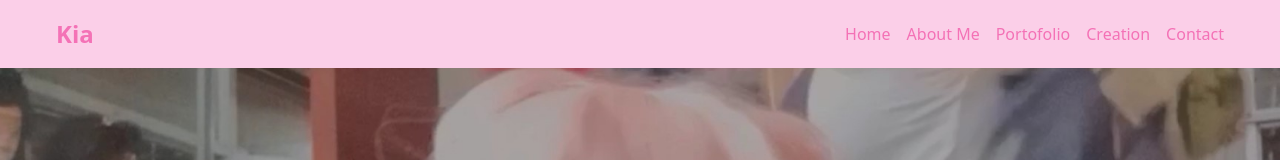
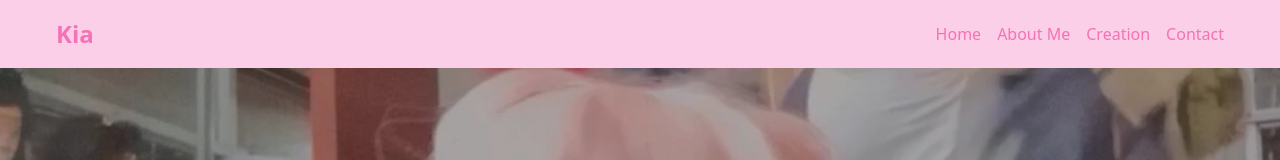
Before and after one commit to Kiaaa22/my-portofolio-nextjs, a Next.js app in the folder next-portofolio/: page / in a window 1280 px wide. Shown: the top 160 px of the page. Built offline with nearby package versions, Linux system fonts and the light colour scheme.

Commit message:
betulin navbar n about

```diff
--- a/next-portofolio/components/Navbar.js
+++ b/next-portofolio/components/Navbar.js
@@ -16,11 +16,6 @@ const [nav, setNav] = useState(false)
             id: 2,
             name: 'about',
             link: 'About'
-        },
-        {
-            id: 3,
-            name: "Portofolio",
-            link: 'WhatDo'
         },
         {
             id: 4,
@@ -48,11 +43,6 @@ const [nav, setNav] = useState(false)
                     <li>
                         <Link href={"About"} className="text-pink-400">
                             About Me
-                        </Link>
-                    </li>
-                    <li>
-                        <Link href={"WhatDo"} className="text-pink-400">
-                            Portofolio
                         </Link>
                     </li>
                     <li>
--- a/next-portofolio/pages/WhatDo.js
+++ b/next-portofolio/components/WhatDo.js
@@ -1,5 +1,5 @@
 import React from 'react'
-import Heading from '../components/Heading'
+import Heading from './Heading'
 
 import {GoPencil} from 'react-icons/go'
 import {IoMdMicrophone} from 'react-icons/io'
--- a/next-portofolio/pages/About.js
+++ b/next-portofolio/pages/About.js
@@ -8,6 +8,7 @@ import { BsFillPersonFill } from 'react-icons/bs'
 import Link from 'next/link'
 import Skills from '@/components/Skills'
 import Navbar from '@/components/Navbar'
+import WhatDo from '@/components/WhatDo'
 
 const About = () => {
   return (
@@ -85,6 +86,7 @@ const About = () => {
         {/* <Button link="#" text="Hire Me" /> */}
       </div>
     </div>
+    <WhatDo />
     </>
   )
 }
```
